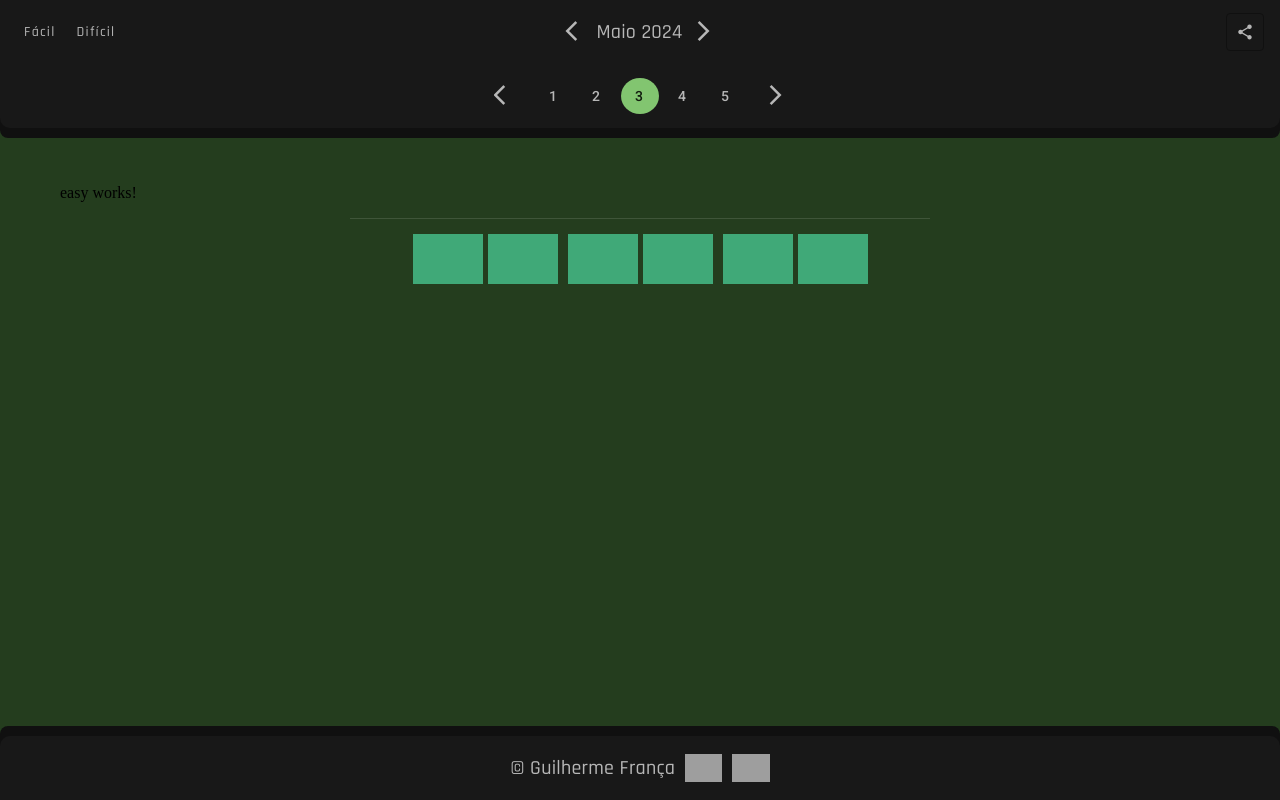
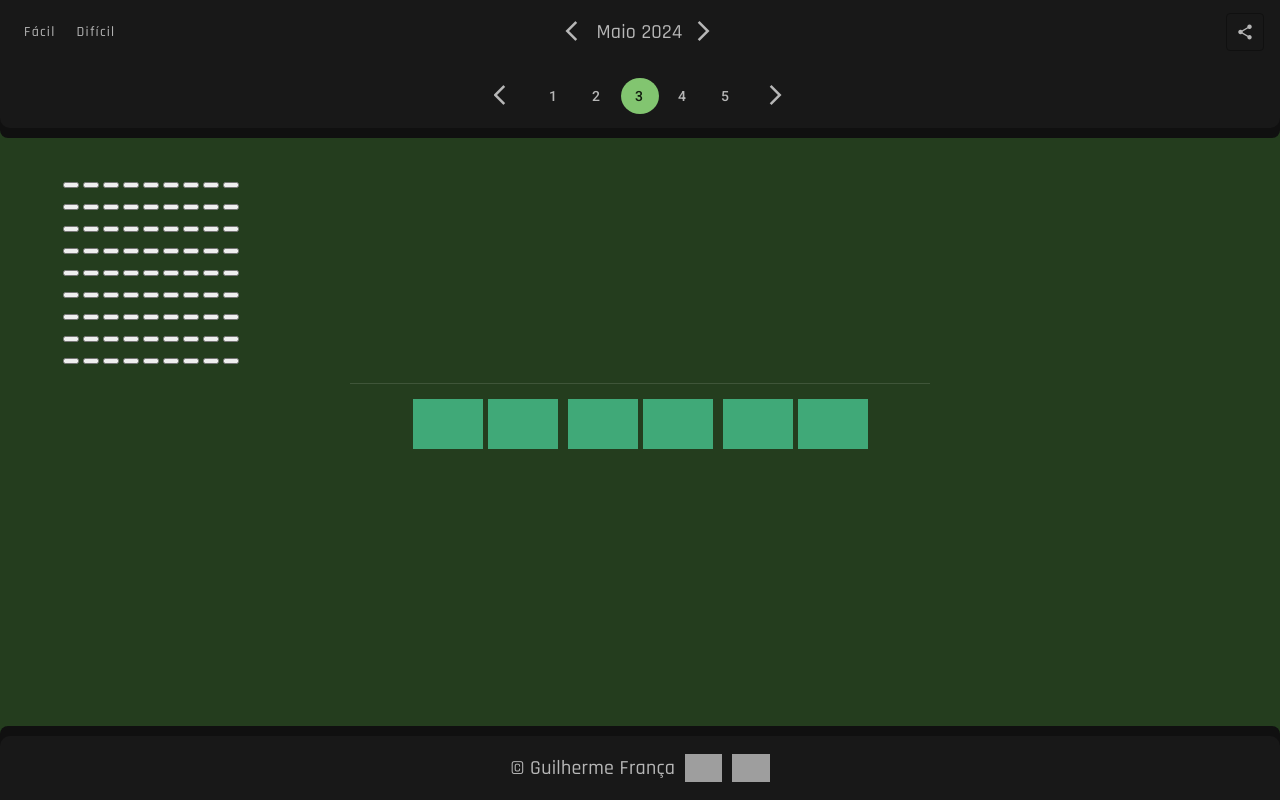
Before and after one commit to GuilhermeFdSilva/Campo-Minado-2.0_FrontEnd, an Angular app: page /facil in a window 1280 px wide. Built offline with nearby package versions, Linux system fonts and the light colour scheme; grey boxes are pictures that could not be loaded.

Commit message:
feat: Test structure Easy

```diff
--- a/src/app/main/easy/easy.component.html
+++ b/src/app/main/easy/easy.component.html
@@ -1 +1,9 @@
-<p>easy works!</p>
+<table id="game-container">
+  <tr id="game-lines" *ngFor="let i of [1, 2, 3, 4, 5, 6, 7, 8, 9]">
+    <td id="game-columns" *ngFor="let j of ['a', 'b', 'c', 'd', 'e', 'f', 'g', 'h', 'i']">
+      <div class="close-button-container">
+        <button></button>
+      </div>
+    </td>
+  </tr>
+</table>
```
